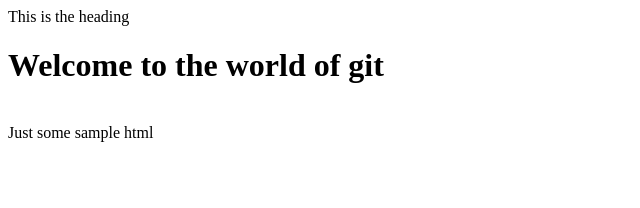
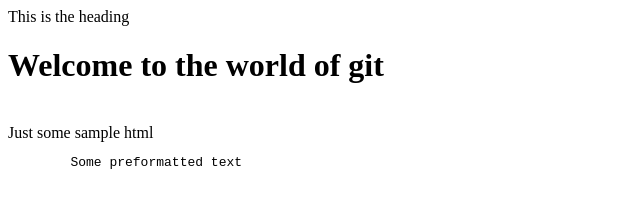
Before and after one commit to russeldxb/test, a plain HTML site: page index.html in a window 1280 px wide. Shown: the whole page, without its empty margins (0-640 px from the left). Drawn offline with Linux system fonts and the light colour scheme.

Commit message:
Changed index.html

```diff
--- a/index.html
+++ b/index.html
@@ -5,5 +5,8 @@
         <h1>Welcome to the world of git</h1>
         <br>
         Just some sample html
+        <br>
+        <pre>
+        Some preformatted text
     </body>
 </html>
```
